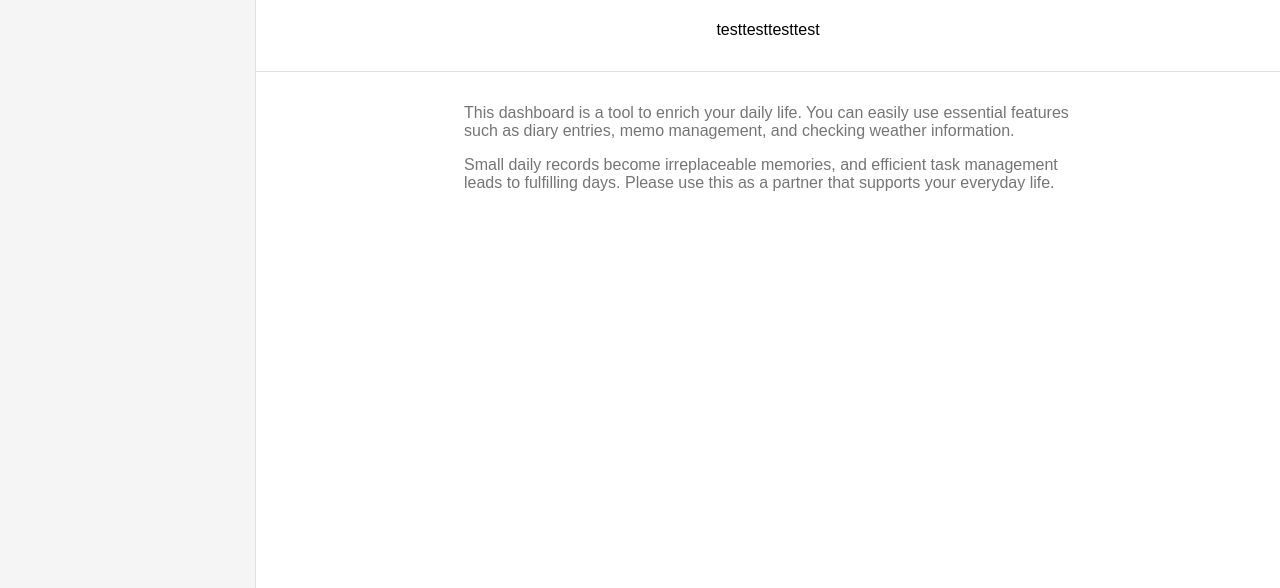
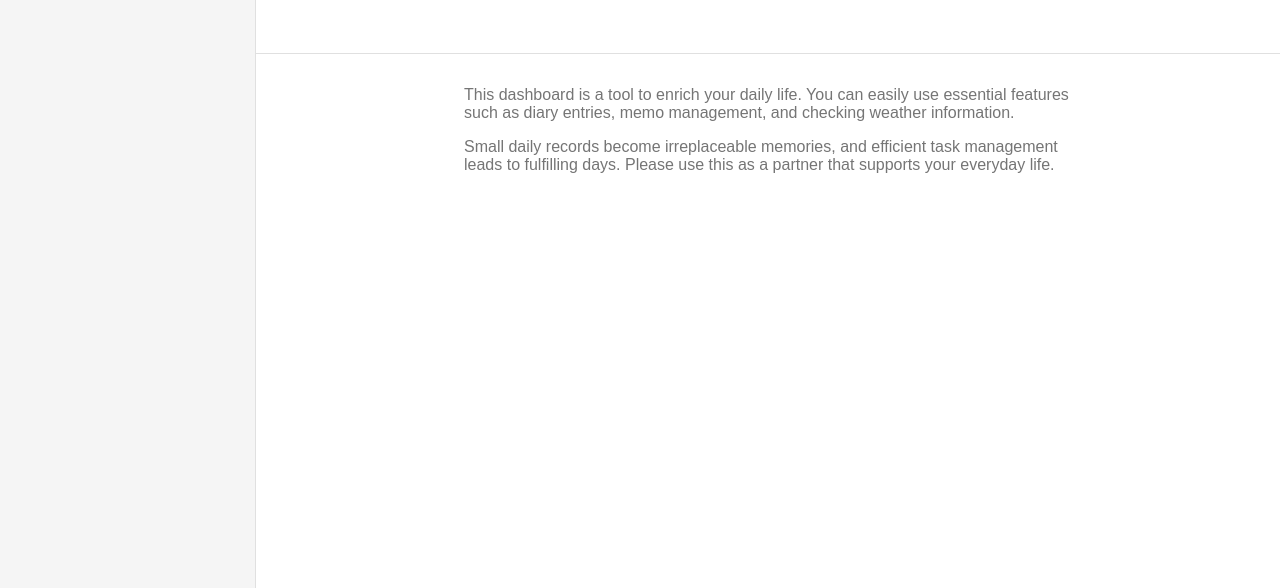
Before and after one commit to minko-des/dashboard_app, a plain HTML site: page index.html in a window 1280 px wide. Shown: the part 212-800 px from the top of the page. Drawn offline with nearby package versions, Linux system fonts and the light colour scheme.

Commit message:
Update index.html

```diff
--- a/index.html
+++ b/index.html
@@ -27,7 +27,6 @@
             </div>
             <h1 class="title">Welcome to Your Personal Dashboard</h1>
             <h2 class="sub-title">Make your daily life more convenient and enjoyable</h2>
-            <p>testtesttesttest</p>
           </header>
           <div class="message">
             <p>This dashboard is a tool to enrich your daily life. You can easily use essential features such as diary entries, memo management, and checking weather information.</p>
```
